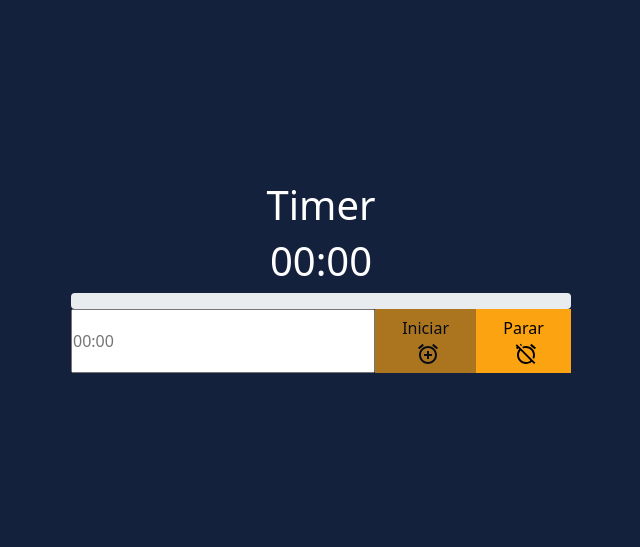
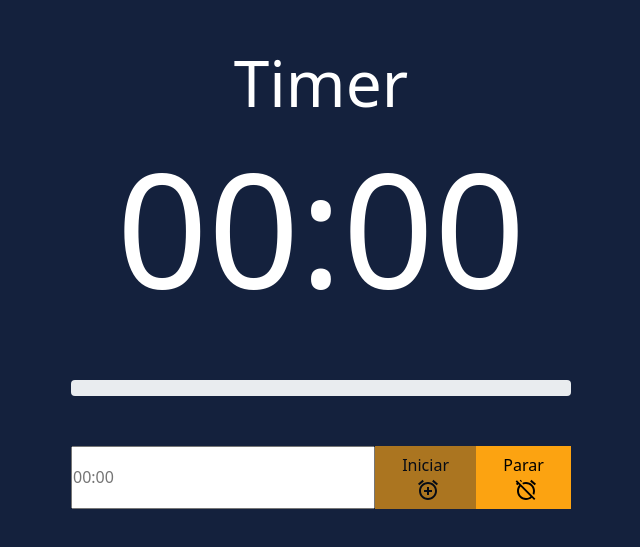
Before and after one commit to Pedro0505/Cronometro-React-TS, a React (Vite) app: page / in a window 1280 px wide. Shown: the part 123-670 px from the top of the page, without its empty margins (319-959 px from the left). Built offline with nearby package versions, Linux system fonts and the light colour scheme.

Commit message:
Desing inicial termindado

```diff
--- a/src/style/style.scss
+++ b/src/style/style.scss
@@ -19,15 +19,24 @@ body {
   display: flex;
   flex-direction: column;
   align-items: center;
+  height: 100vh;
   justify-content: center;
-  height: 100vh;
 
   .title, .time {
     color: $primary-color;
   }
 
+  .title {
+    font-size: 4em;
+  }
+
+  .time {
+    font-size: 10em;
+  }
+
   .progress {
     width: 500px;
+    margin: 50px 0;
   }
 
   .input {
```
